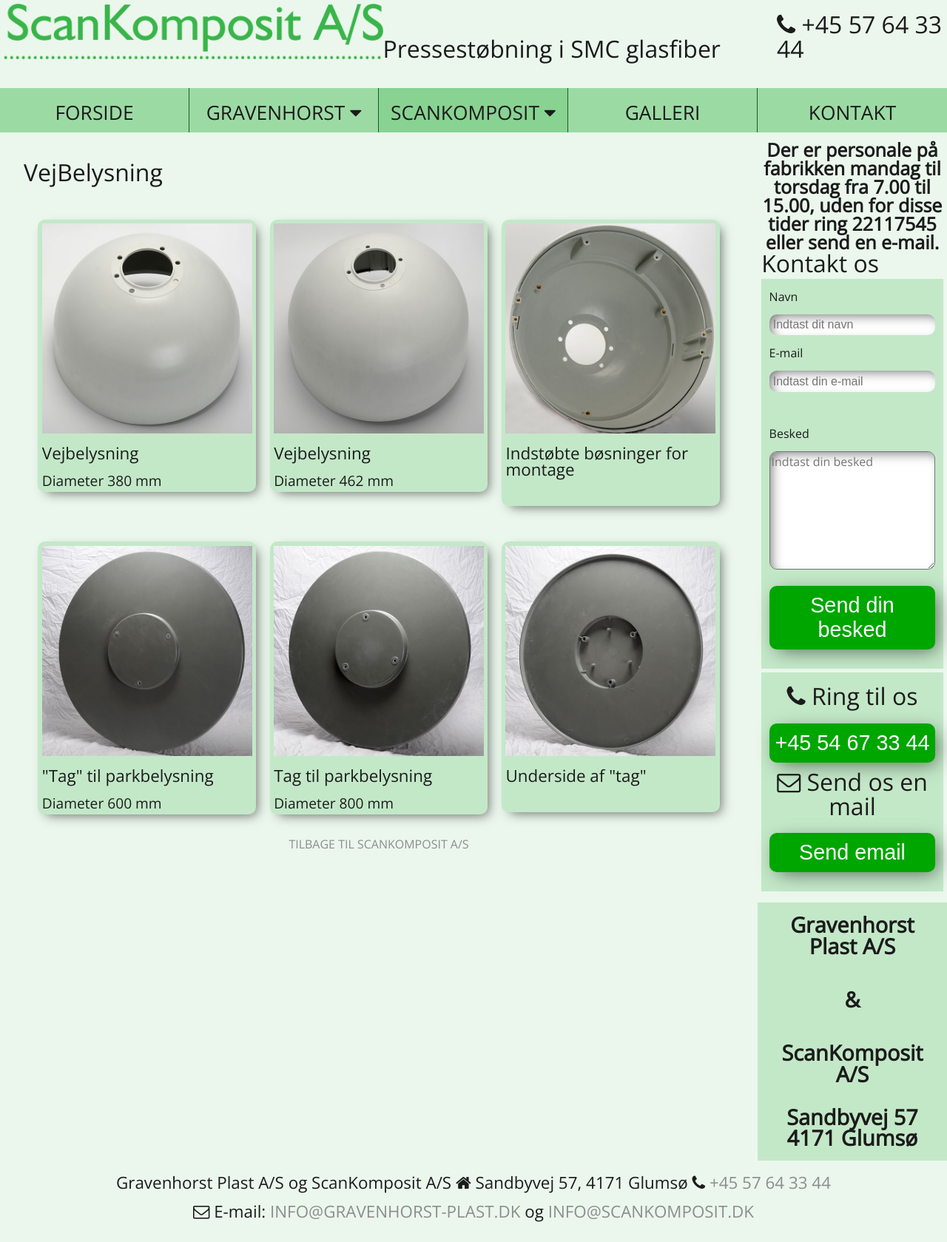
After one commit to mhoumann87/gravenhotst, a PHP site: page /vejbelysning.php in a window 1280 px wide. The commit adds this page. Shown: the whole page at 74% size. Run offline with PHP 8.4, Linux system fonts and the light colour scheme; some libraries are stand-ins or nearby versions.

Commit message:
Scankomposit siden done

```diff
--- a/assets/css/scan-style.css
+++ b/assets/css/scan-style.css
@@ -577,3 +577,39 @@ footer p {
   display: block;
   margin: 0 auto;
 }
+
+.lampebox {
+  width: 32%;
+  margin-top: 1em;
+  display: flex;
+  flex-direction: column;
+  flex-wrap: nowrap;
+  justify-content: space-between;
+  align-items: baseline;
+  background-color: #C3E8C8;
+  padding: .350em;
+  -moz-border-radius: 10px;
+  -webkit-border-radius: 10px;
+  border-radius: 10px;
+  -webkit-box-shadow: 6px 6px 16px -5px rgba(0, 0, 0, 0.58);
+  -moz-box-shadow: 6px 6px 16px -5px rgba(0, 0, 0, 0.58);
+  box-shadow: 6px 6px 16px -5px rgba(0, 0, 0, 0.58);
+}
+
+.lampeFoto {
+  width: 100%;
+  margin-bottom: 1em;
+}
+
+.fotoLampe {
+  width: 100%;
+  height: auto;
+  max-width: 350px;
+  display: block;
+  margin: 0 auto;
+}
+
+.center {
+  text-align: center;
+  margin: 1.5em 0;
+ }
--- a/gas_og_fjernvarmeskabe.php
+++ b/gas_og_fjernvarmeskabe.php
@@ -27,7 +27,7 @@ include ('./includes/public-header.php');
             <div class="skabText">
                 <h6>Håndoplagt Stikindføringsskab</h6><br>
                 <p>(hxbxd) 825x340x190 mm</p><br>
-                <p>Varenr. 49950</p>
+                <p>Varenr. 49950</p><br><br>
             </div>
         </div>
         <div class="skabBox">
@@ -66,6 +66,9 @@ include ('./includes/public-header.php');
             </div>
         </div>
     </div>
+    <div class="center">
+    <a href="./scankomposit-as.php">Tilbage til Scankomposit A/s</a>
+    </div>
 </main>
 
 
--- /dev/null
+++ b/vejbelysning.php
@@ -0,0 +1,87 @@
+<?php
+$title = 'Scankomposit A/S - Produkter';
+$description = 'Scankomposit producere pressestøbte elementer i SMC glasfiber. Vi hjælper med ideer, innovation og produktion af plast- og glasfiberemner.';
+$keywords = 'Plasikfabrik, blæsestøbning, pressestøbning, gravenhorst, scankomposit,';
+$stylesheet ='assets/css/scan-style.css';
+
+$page = 'scankomposit-as';
+$subpage = '';
+include ('./includes/public-header.php');
+?>
+
+
+<aside role="form">
+
+    <?php include_once('./includes/kontaktform.php'); ?>
+
+</aside>
+
+<main>
+    <h4 class="skabHeadline">VejBelysning</h4>
+    <div class="mainBox">
+        <div class="lampebox">
+            <div class="lampeFoto">
+                <img src="./assets/img/o380.jpg" class="fotoLampe" alt="Vejbelysning Ø380">
+            </div>
+            <div class="skabText">
+                <h6>Vejbelysning</h6><br>
+                <p>Diameter 380 mm</p>
+            </div>
+        </div>
+        <div class="lampebox">
+            <div class="lampeFoto">
+                <img src="./assets/img/o642.jpg" class="fotoLampe" alt="Vejbelysning Ø462">
+            </div>
+            <div class="skabText">
+                <h6>Vejbelysning</h6><br>
+                <p>Diameter 462 mm</p>
+            </div>
+        </div>
+        <div class="lampebox">
+            <div class="lampeFoto">
+                <img src="./assets/img/indstobte.jpg" class="fotoLampe" alt="Indstøbte bøsninger for montage">
+            </div>
+            <div class="skabText">
+                <h6>Indstøbte bøsninger for montage</h6>
+                <br><br>
+            </div>
+        </div>
+    </div> <!--mainbox-->
+    <div class="mainBox">
+        <div class="lampebox">
+            <div class="lampeFoto">
+                <img src="./assets/img/o600.jpg" class="fotoLampe" alt="Tag til parkbelysning Ø600">
+            </div>
+            <div class="skabText">
+                <h6>"Tag" til parkbelysning</h6><br>
+                <p>Diameter 600 mm</p>
+            </div>
+        </div>
+        <div class="lampebox">
+            <div class="lampeFoto">
+                <img src="./assets/img/o800.jpg" class="fotoLampe" alt="Tag til parkbelysning Ø800">
+            </div>
+            <div class="skabText">
+                <h6>Tag til parkbelysning</h6><br>
+                <p>Diameter 800 mm</p>
+            </div>
+        </div>
+        <div class="lampebox">
+            <div class="lampeFoto">
+                <img src="./assets/img/underside.jpg" class="fotoLampe" alt="Underside af tag">
+            </div>
+            <div class="skabText">
+                <h6>Underside af "tag"</h6><br><br>
+
+            </div>
+        </div>
+    </div> <!--mainbox-->
+    <div class="center">
+        <a href="./scankomposit-as.php">Tilbage til Scankomposit A/s</a>
+    </div>
+</main>
+
+
+
+
+<?php include_once('./includes/footer.php'); ?>
```
Also changed, not shown: scankomposit-as.php (+14 -21 lines), assets/img/indstobte.jpg (added), assets/img/o380.jpg (added), assets/img/o600.jpg (added), assets/img/o642.jpg (added), assets/img/o800.jpg (added), assets/img/underside.jpg (added).
